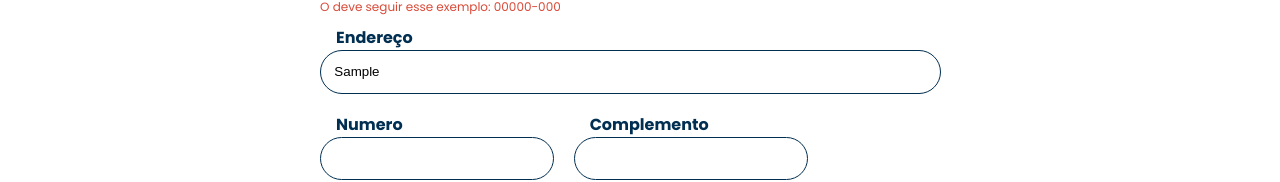
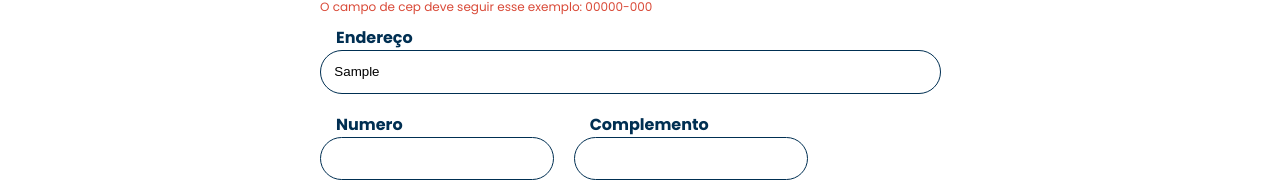
Before and after one commit to rdlopes17/forms-angular, an Angular app: page /cadastro in a window 1280 px wide. Both pictures are taken after typing "Sample", "2020-01-15", "5551234", "name@example.com", "Sample", "Sample" into the empty fields and a click on the button "Enviar formulário". Shown: the part 757-939 px from the top of the page. Built offline with nearby package versions, Linux system fonts and the light colour scheme; no server answers.

Commit message:
desenv ngModel pt11- implementando directiva para validacao do cep *final de curso

```diff
--- a/src/app/app.module.ts
+++ b/src/app/app.module.ts
@@ -10,6 +10,7 @@ import { SucessoCadastroComponent } from "./sucesso-cadastro/sucesso-cadastro.co
 import { FormsModule } from "@angular/forms";
 import { MensagemComponent } from './components/mensagem/mensagem.component';
 import { MaiorIdadeDirective } from './directives/maior-idade.directive';
+import { ValidandoCepDirective } from './directives/validando-cep.directive';
 
 @NgModule({
   declarations: [
@@ -20,6 +21,7 @@ import { MaiorIdadeDirective } from './directives/maior-idade.directive';
     SucessoCadastroComponent,
     MensagemComponent,
     MaiorIdadeDirective,
+    ValidandoCepDirective,
   ],
   imports: [BrowserModule, AppRoutingModule, FormsModule, HttpClientModule],
   providers: [],
--- a/src/app/cadastro/cadastro.component.html
+++ b/src/app/cadastro/cadastro.component.html
@@ -133,6 +133,7 @@
         minlength="8"
         maxlength="9"
         (blur)="consultaCep($event, f)"
+        validadorCep
       />
       <div *ngIf="(cep?.invalid && cep?.touched) || cep?.dirty">
         <app-mensagem
@@ -141,7 +142,11 @@
         ></app-mensagem>
         <app-mensagem
           *ngIf="cep?.errors?.['pattern']"
-          mensagem="O deve seguir esse exemplo: 00000-000"
+          mensagem="O campo de cep deve seguir esse exemplo: 00000-000"
+        ></app-mensagem>
+        <app-mensagem
+          *ngIf="cep?.errors?.['validadorCep']"
+          mensagem="O Cep informado não existe."
         ></app-mensagem>
       </div>
     </div>
--- /dev/null
+++ b/src/app/directives/validando-cep.directive.ts
@@ -0,0 +1,36 @@
+import { Directive } from "@angular/core";
+import {
+  AbstractControl,
+  AsyncValidator,
+  NG_ASYNC_VALIDATORS,
+  ValidationErrors,
+} from "@angular/forms";
+import { map, Observable } from "rxjs";
+import { ConsultaCepService } from "../service/consulta-cep.service";
+
+@Directive({
+  selector: "[validadorCep]",
+  providers: [
+    {
+      provide: NG_ASYNC_VALIDATORS,
+      useExisting: ValidandoCepDirective,
+      multi: true,
+    },
+  ],
+})
+export class ValidandoCepDirective implements AsyncValidator {
+  constructor(private consultaCepService: ConsultaCepService) {}
+  validate(
+    control: AbstractControl
+  ): Promise<ValidationErrors | null> | Observable<ValidationErrors | null> {
+    const cep = control.value;
+
+    return this.consultaCepService
+      .getConsultaCep(cep)
+      .pipe(
+        map((resultado: any) =>
+          resultado.erro ? { validadorCep: true } : null
+        )
+      );
+  }
+}
```
